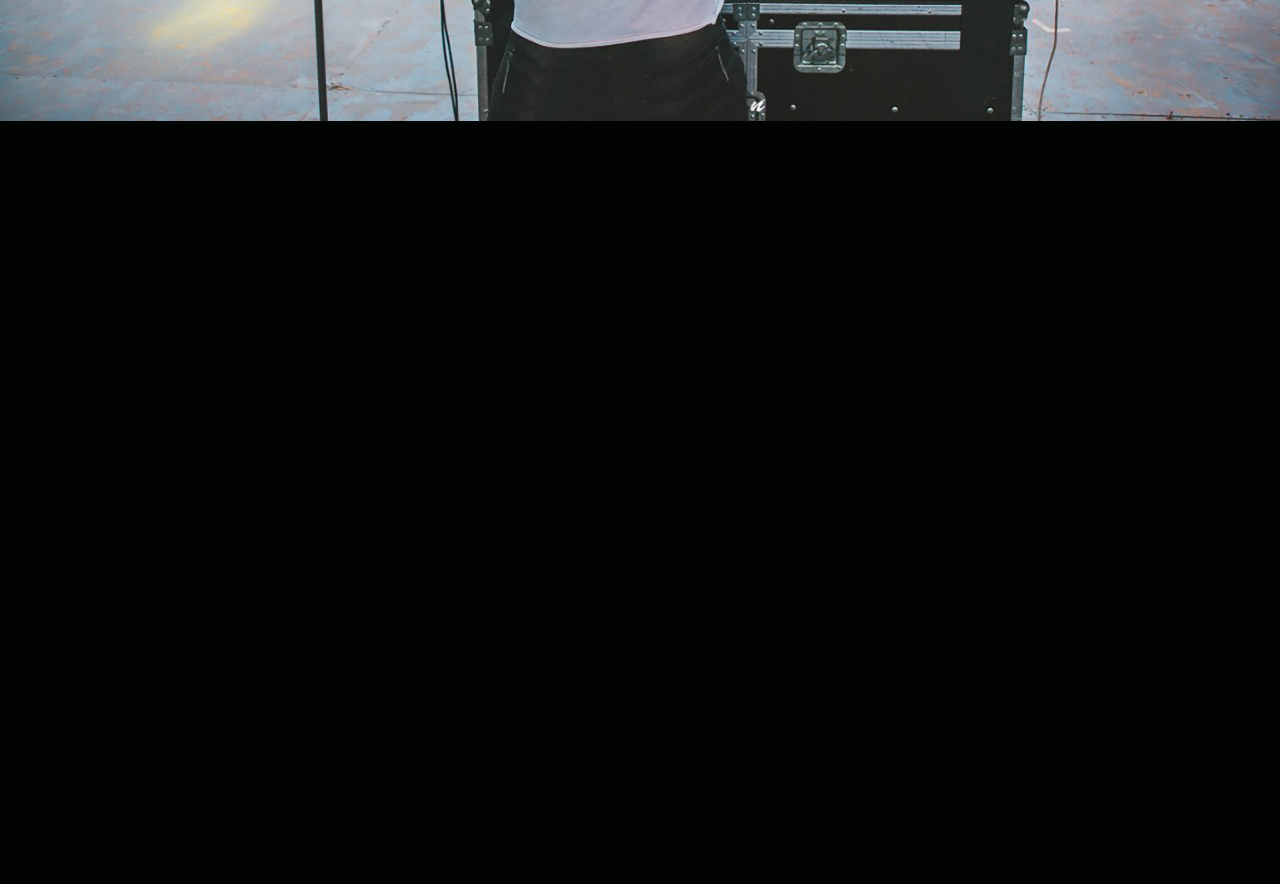
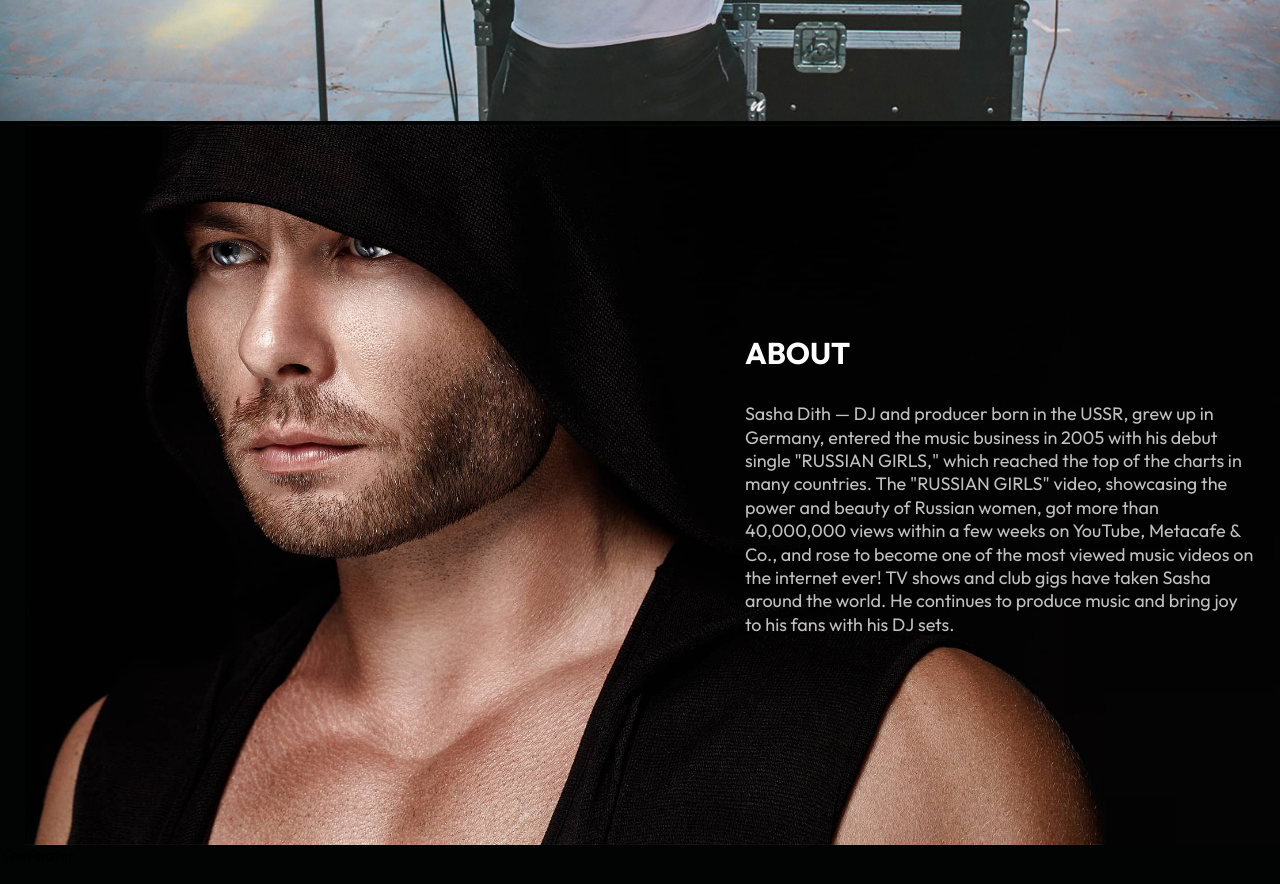
Before and after one commit to sashadith/website, a Next.js app: page / in a window 1280 px wide. Shown: the part 1500-2384 px from the top of the page. Built offline with nearby package versions, Linux system fonts and the light colour scheme.

Commit message:
render block 3

```diff
--- a/package.json
+++ b/package.json
@@ -20,6 +20,7 @@
     "react": "18.2.0",
     "react-dom": "18.2.0",
     "react-intersection-observer": "^9.5.2",
+    "react-parallax": "^3.5.1",
     "react-scroll-parallax": "^3.4.2",
     "sass": "^1.66.1",
     "typescript": "5.2.2"
--- a/src/app/page.tsx
+++ b/src/app/page.tsx
@@ -1,12 +1,10 @@
 import { Hero } from '../components/Hero/Hero';
-import { About } from '../components/About/About';
 
 export default function Home() {
 
   return (
     <main>
       <Hero />
-      <About />
     </main>
   )
 }
--- a/src/components/Hero/Hero.jsx
+++ b/src/components/Hero/Hero.jsx
@@ -8,6 +8,8 @@ import style from './Hero.module.scss';
 
 import HeroImage from '../../assets/images/hero.jpg';
 import LogoImage from '../../assets/images/SashaDithLogo.png';
+import HolyFest from '../../assets/images/HolyFest.jpg';
+import AboutImage from '../../assets/images/aboutImage.jpg';
 
 export const Hero = () => {
 
@@ -35,6 +37,31 @@ export const Hero = () => {
           </div>
         </div>
       </section>
+      <div className={style.parallax}>
+        <Image
+          src={HolyFest} alt="HolyFest"
+          className={style.parallaxImage}
+        />
+      </div>
+      <section className={style.about}>
+        <div className="container">
+          <div className={style.aboutBlock}>
+            <div className={style.aboutBlockImage}>
+              <Image
+                src={AboutImage}
+                alt="Sasha Dith"
+                className={style.aboutImage}
+              />
+            </div>
+            <div className={style.aboutBlockContent}>
+              <h2 className={style.aboutTitle}>About</h2>
+              <p className={style.aboutText}>
+                Sasha Dith — DJ and producer born in the USSR, grew up in Germany, entered the music business in 2005 with his debut single "RUSSIAN GIRLS," which reached the top of the charts in many countries. The "RUSSIAN GIRLS" video, showcasing the power and beauty of Russian women, got more than 40,000,000 views within a few weeks on YouTube, Metacafe & Co., and rose to become one of the most viewed music videos on the internet ever! TV shows and club gigs have taken Sasha around the world. He continues to produce music and bring joy to his fans with his DJ sets.
+              </p>
+            </div>
+          </div>
+        </div>
+      </section>
     </>
   );
 };
--- a/src/components/Hero/Hero.module.scss
+++ b/src/components/Hero/Hero.module.scss
@@ -1,3 +1,4 @@
+// Hero
 .hero {
   background-size: contain;
   background-repeat: no-repeat;
@@ -52,3 +53,63 @@
   top: 0;
   right: -15%;
 }
+// Hero end
+
+// Parallax
+.parallaxImage {
+  width: 100%;
+  height: 100%;
+  background-size: cover;
+  background-repeat: no-repeat;
+  background-position: center;
+  background-attachment: fixed;
+}
+// Parallax end
+
+// About
+.about {
+  background-color: #020303;
+  position: relative;
+  height: 90vh;
+  overflow: hidden;
+
+  @media (max-width: 768px) {
+    background-position: center;
+    background-size: cover;
+  }
+}
+
+.aboutBlock {
+  position: relative;
+  height: 90vh;
+}
+
+.aboutImage {
+  width: auto;
+  height: 90vh;
+  position: absolute;
+  top: 0;
+  left: 0;
+}
+
+.aboutBlockContent {
+  position: absolute;
+  right: 0;
+  top: 50%;
+  transform: translateY(-50%);
+  max-width: 510px;
+}
+
+.aboutTitle {
+  color: #fff;
+  font-size: 30px;
+  text-transform: uppercase;
+  margin-bottom: 30px;
+}
+
+.aboutText {
+  color: #c0c0c0;
+  font-size: 18px;
+  line-height: 130%;
+}
+// Aboout end
```
Also changed, not shown: src/assets/images/aboutImage.jpg (added), 1 other file (tests, documents, lock files or other folders).
